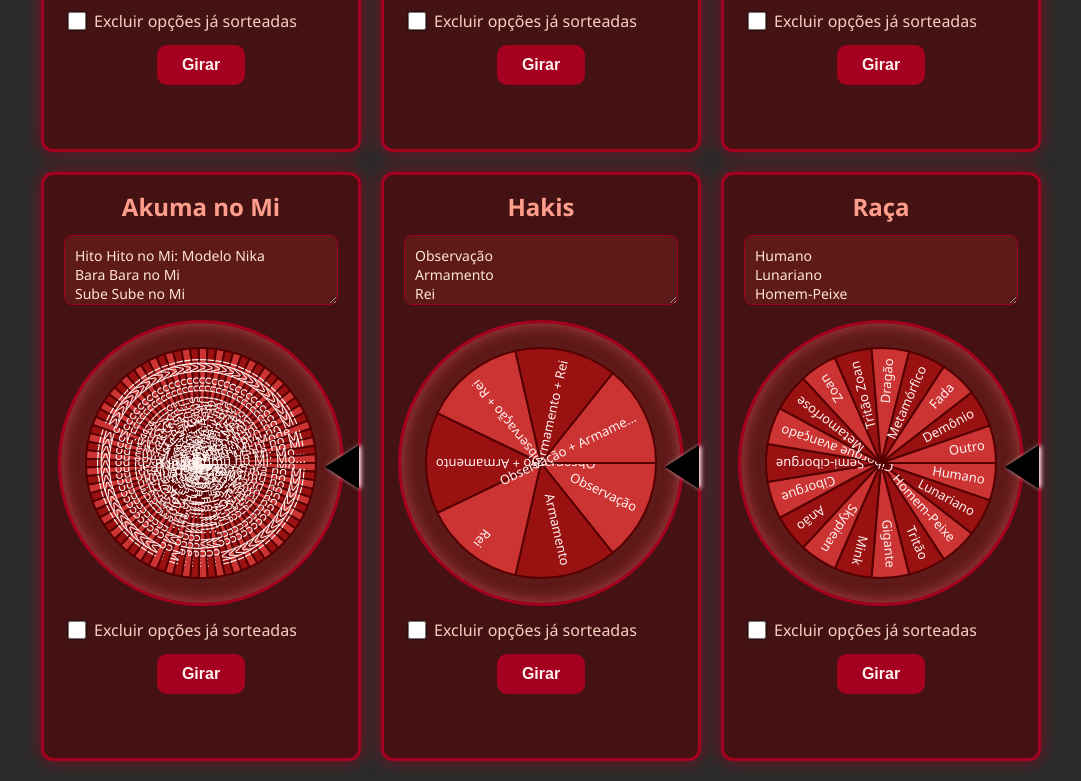
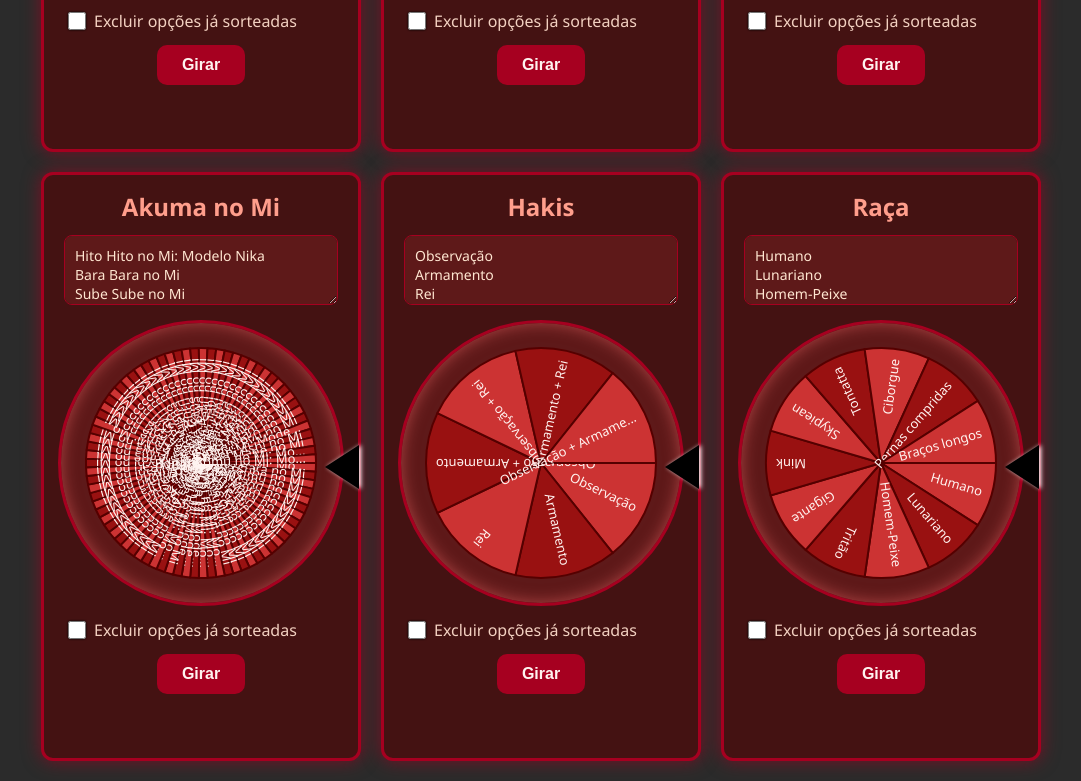
Before and after one commit to BaudsonComB/Roleta-de-personagens, a plain HTML site: page index.html in a window 1280 px wide. Shown: the part 530-1311 px from the top of the page, without its empty margins (99-1180 px from the left). Drawn offline with Linux system fonts and the light colour scheme.

Commit message:
index.html

```diff
--- a/index.html
+++ b/index.html
@@ -309,18 +309,11 @@
         'Gigante',
         'Mink',
         'Skypiean',
-        'Anão',
+        'Tontatta',
         'Ciborgue',
-        'Semi-ciborgue',
-        'Ciborgue avançado',
-        'Metamorfose',
-        'Zoan',
-        'Tritão Zoan',
-        'Dragão',
-        'Metamórfico',
-        'Fada',
-        'Demônio',
-        'Outro'
+        'Pernas compridas',
+        'Braços longos',
+
       ]
     }
   ];
```
